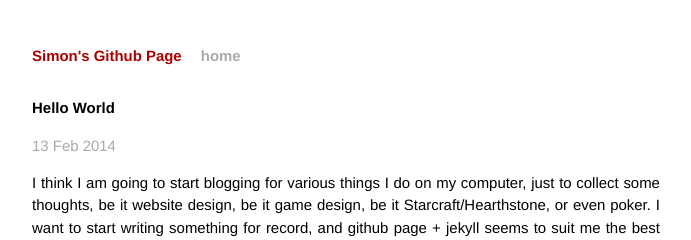
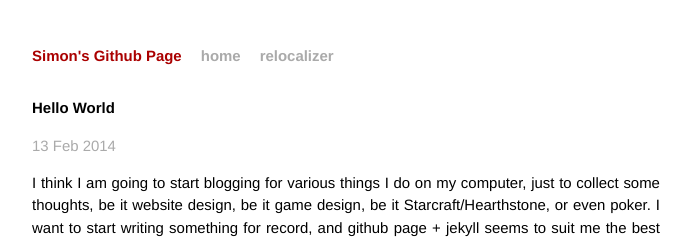
Before and after one commit to lhr0909/lhr0909.github.io, a Jekyll site: the page built from _posts/2014-02-13-hello-world.markdown, in a window 1280 px wide. Shown: the top 240 px of the page, without its empty margins (294-985 px from the left). Built offline with Jekyll 4.4.1, drawn with Linux system fonts in a browser that asks for light colours; Markdown is read by kramdown in place of the engine named in the settings.

Commit message:
Added Relocalizer Page

```diff
--- a/_layouts/default.html
+++ b/_layouts/default.html
@@ -19,6 +19,7 @@
           <div class="header">
             <h1 class="title"><a href="/">{{ site.name }}</a></h1>
             <a class="extra" href="/">home</a>
+            <a class="extra" href="http://lhr0909.github.io/SC2Patch150Relocalizer/">relocalizer</a>
           </div>
 
           {{ content }}
```
